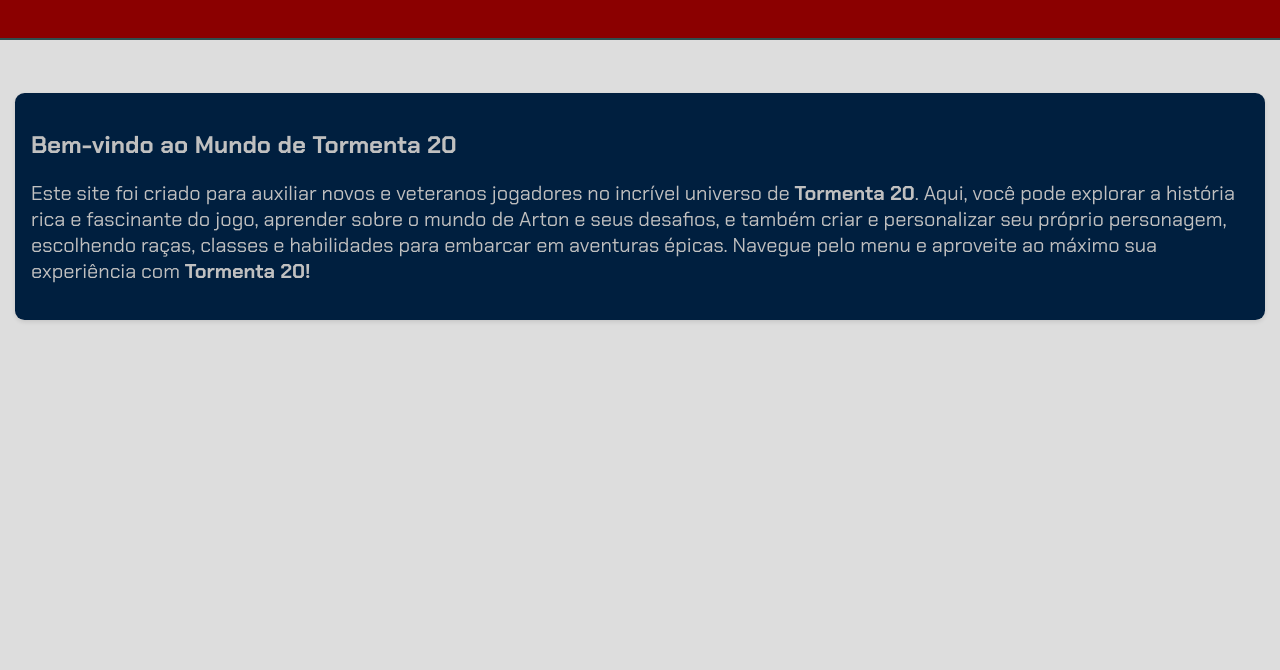
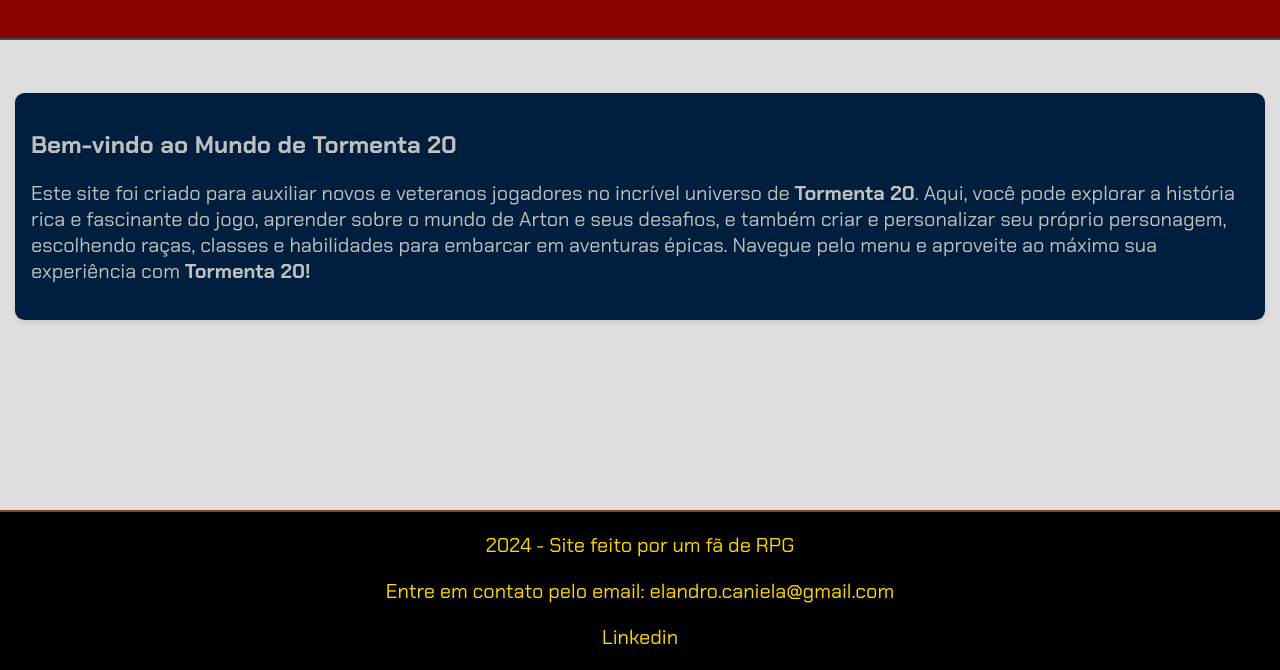
Before and after one commit to elandro18/Descrubra-Sua-Classe-Tormernta20, a plain HTML site: page index.html in a window 1280 px wide. Shown: the part 130-800 px from the top of the page. Drawn offline with Linux system fonts and the light colour scheme.

Commit message:
Ultimo commit da noite

```diff
--- a/index.html
+++ b/index.html
@@ -111,11 +111,11 @@
                     </div>
                 </section>
             </main>
-            <!--<footer>
+            <footer >
                 <p>2024 - Site feito por um fã de RPG </p>
                 <p>Entre em contato pelo email: elandro.caniela@gmail.com</p>
                 <p><a href="https://www.linkedin.com/in/elandro-caniela-31a1a566/">Linkedin</a></p>
-            </footer>-->
+            </footer>
             <script src="dados.js"></script>
             <script src="script.js"></script>
             <script>
--- a/style.css
+++ b/style.css
@@ -8,6 +8,7 @@
     padding: 0;
     display: flex;
     height: 100vh;
+    min-height: 100vh;
     flex-direction: column;
     /*justify-content: space-evenly;*/
     /*align-items: center;*/
@@ -63,6 +64,7 @@
 /*Estilos gerais*/
 .container {
     display: flex; /* Usa Flexbox para layout */
+    flex: 1;
     flex-direction: column; /* Alinha os itens na vertical */
     align-items: center; /* Centraliza os itens horizontalmente */
     border-radius: 8px;
```
